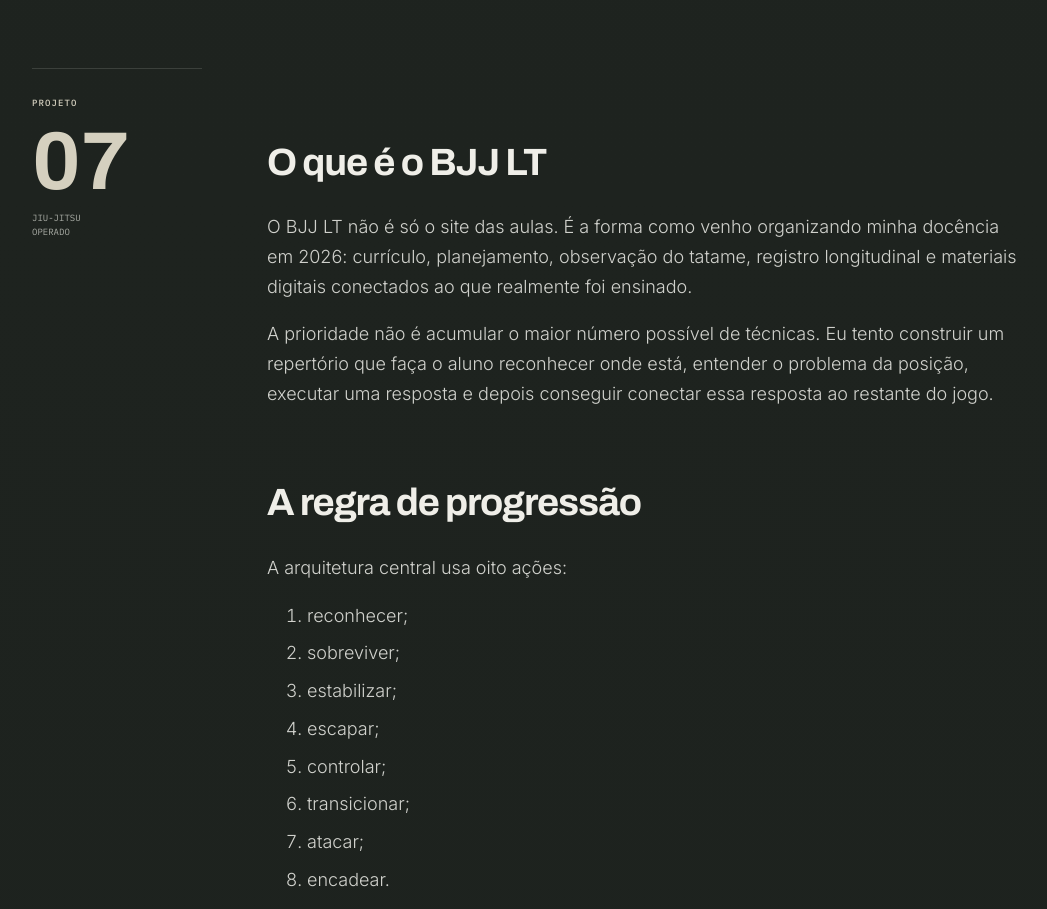
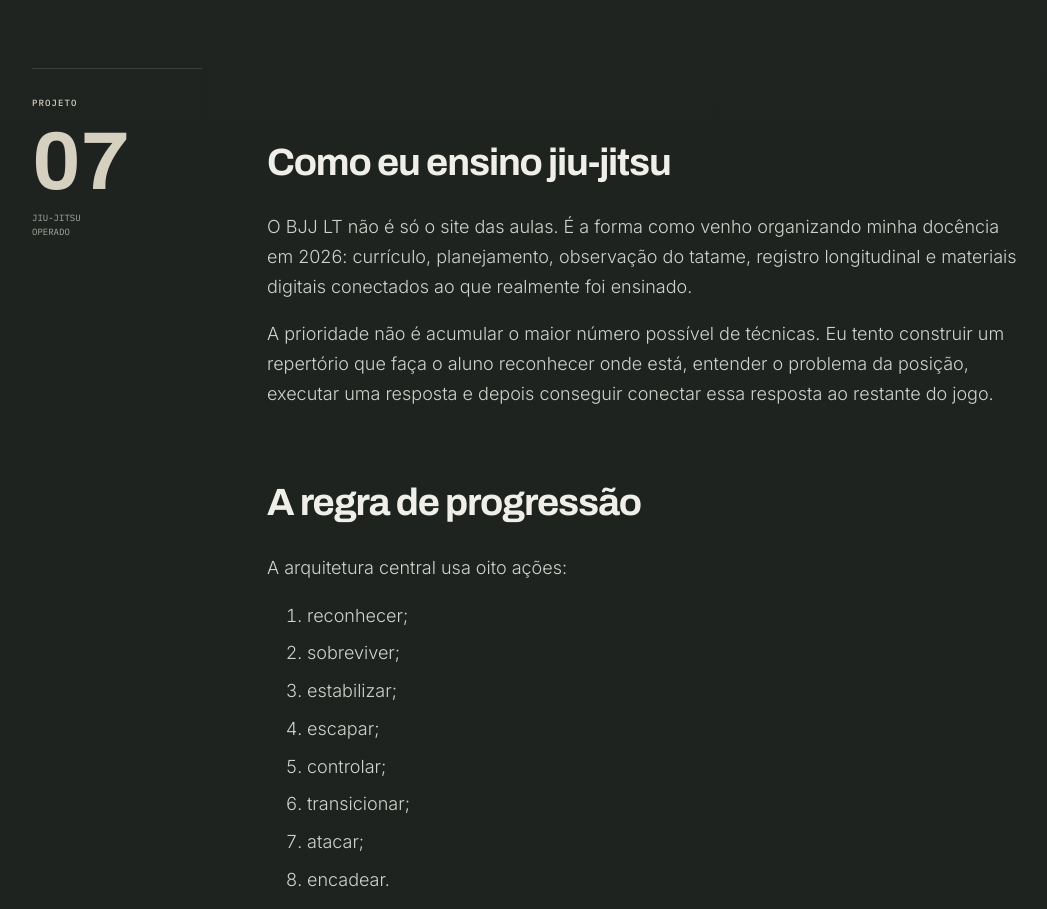
Before and after one commit to leothaylor/leothaylor-site-editorial, an Astro site: page /leothaylor-site-editorial/projetos/bjj-lt in a window 1280 px wide. Shown: the part 1160-2069 px from the top of the page, without its empty margins (48-1095 px from the left). Built offline with nearby package versions, Linux system fonts and the light colour scheme; Astro itself is replaced by a stand-in of ours; no server answers.

Commit message:
Rename BJJ teaching section

```diff
--- a/src/content/projects/bjj-lt.md
+++ b/src/content/projects/bjj-lt.md
@@ -25,7 +25,7 @@
   - value: "B→A"
     label: currículo branca → azul
 ---
-## O que é o BJJ LT
+## Como eu ensino jiu-jitsu
 
 O BJJ LT não é só o site das aulas. É a forma como venho organizando minha docência em 2026: currículo, planejamento, observação do tatame, registro longitudinal e materiais digitais conectados ao que realmente foi ensinado.
 
```
